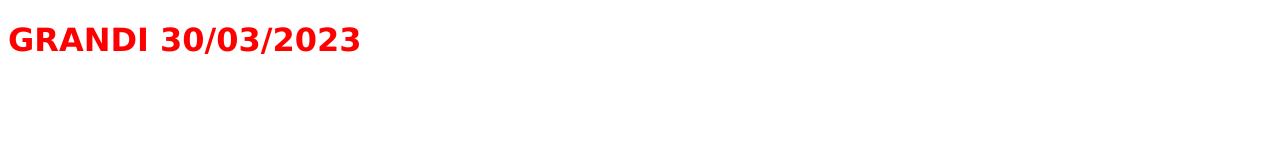
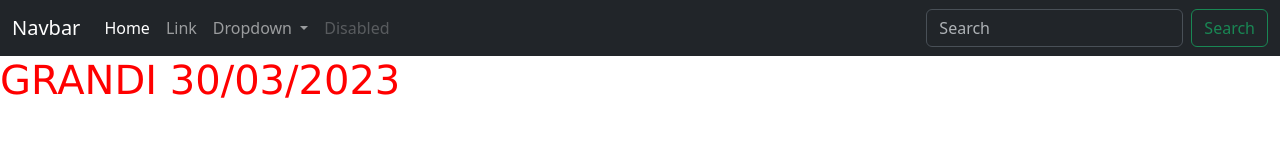
Before and after one commit to RiccardoGrandi/Grandi-Compito1, a plain HTML site: page index.html in a window 1280 px wide. Drawn offline with nearby package versions, Linux system fonts and the light colour scheme.

Commit message:
incluso bootstrap, add navbar dark

```diff
--- a/index.html
+++ b/index.html
@@ -6,8 +6,48 @@
     <meta name="viewport" content="width=device-width, initial-scale=1.0">
     <title>Document</title>
     <link rel="stylesheet" href="/css/styles.css">
+    <link href="https://cdn.jsdelivr.net/npm/bootstrap@5.3.0-alpha2/dist/css/bootstrap.min.css" rel="stylesheet" integrity="sha384-aFq/bzH65dt+w6FI2ooMVUpc+21e0SRygnTpmBvdBgSdnuTN7QbdgL+OapgHtvPp" crossorigin="anonymous">
 </head>
 <body>
+    <nav class="navbar bg-dark navbar-expand-lg" data-bs-theme="dark">
+        <div class="container-fluid">
+            <a class="navbar-brand" href="#">Navbar</a>
+            <button class="navbar-toggler" type="button" data-bs-toggle="collapse" data-bs-target="#navbarSupportedContent" aria-controls="navbarSupportedContent" aria-expanded="false" aria-label="Toggle navigation">
+              <span class="navbar-toggler-icon"></span>
+            </button>
+            <div class="collapse navbar-collapse" id="navbarSupportedContent">
+              <ul class="navbar-nav me-auto mb-2 mb-lg-0">
+                <li class="nav-item">
+                  <a class="nav-link active" aria-current="page" href="#">Home</a>
+                </li>
+                <li class="nav-item">
+                  <a class="nav-link" href="#">Link</a>
+                </li>
+                <li class="nav-item dropdown">
+                  <a class="nav-link dropdown-toggle" href="#" role="button" data-bs-toggle="dropdown" aria-expanded="false">
+                    Dropdown
+                  </a>
+                  <ul class="dropdown-menu">
+                    <li><a class="dropdown-item" href="#">Action</a></li>
+                    <li><a class="dropdown-item" href="#">Another action</a></li>
+                    <li><hr class="dropdown-divider"></li>
+                    <li><a class="dropdown-item" href="#">Something else here</a></li>
+                  </ul>
+                </li>
+                <li class="nav-item">
+                  <a class="nav-link disabled">Disabled</a>
+                </li>
+              </ul>
+              <form class="d-flex" role="search">
+                <input class="form-control me-2" type="search" placeholder="Search" aria-label="Search">
+                <button class="btn btn-outline-success" type="submit">Search</button>
+              </form>
+            </div>
+          </div>
+    </nav>
     <h1 class="titolo">GRANDI 30/03/2023</h1>
+
+
+    <script src="https://cdn.jsdelivr.net/npm/bootstrap@5.3.0-alpha2/dist/js/bootstrap.bundle.min.js" integrity="sha384-qKXV1j0HvMUeCBQ+QVp7JcfGl760yU08IQ+GpUo5hlbpg51QRiuqHAJz8+BrxE/N" crossorigin="anonymous"></script>
 </body>
 </html>
```
